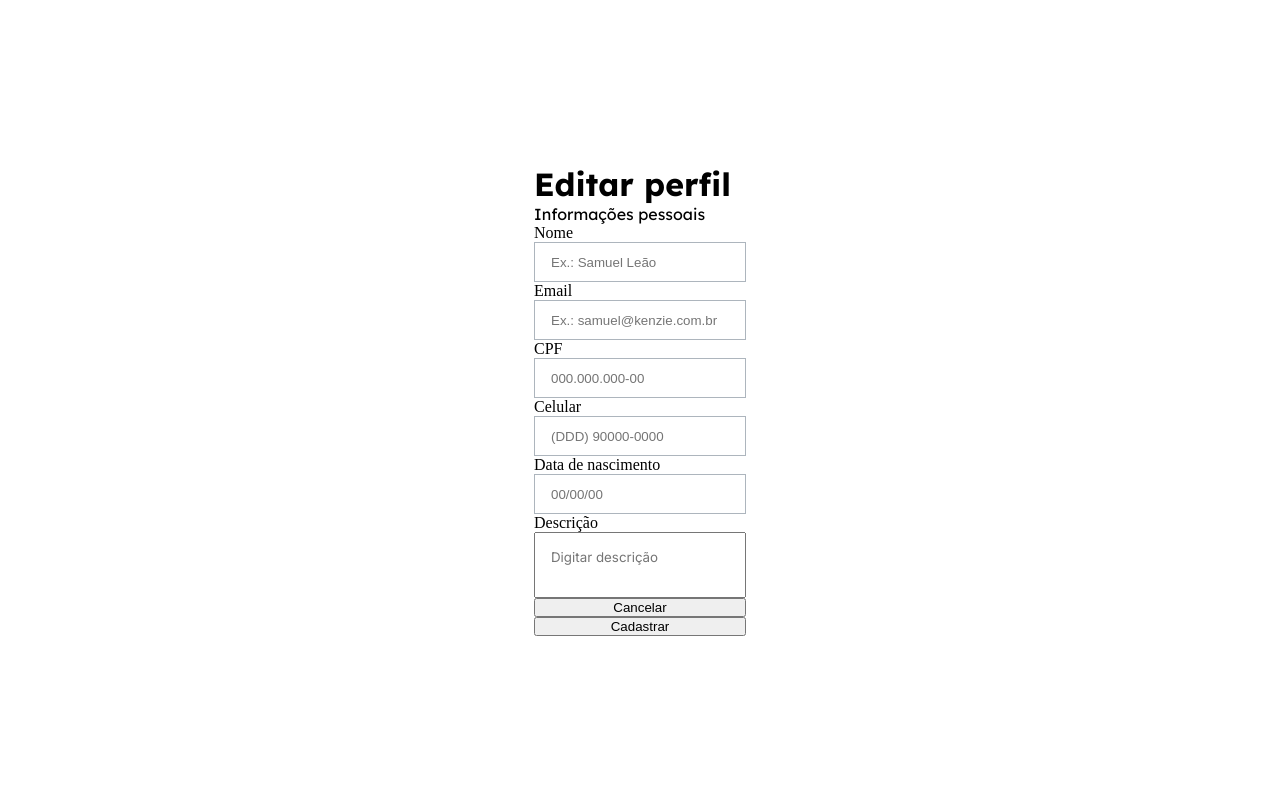
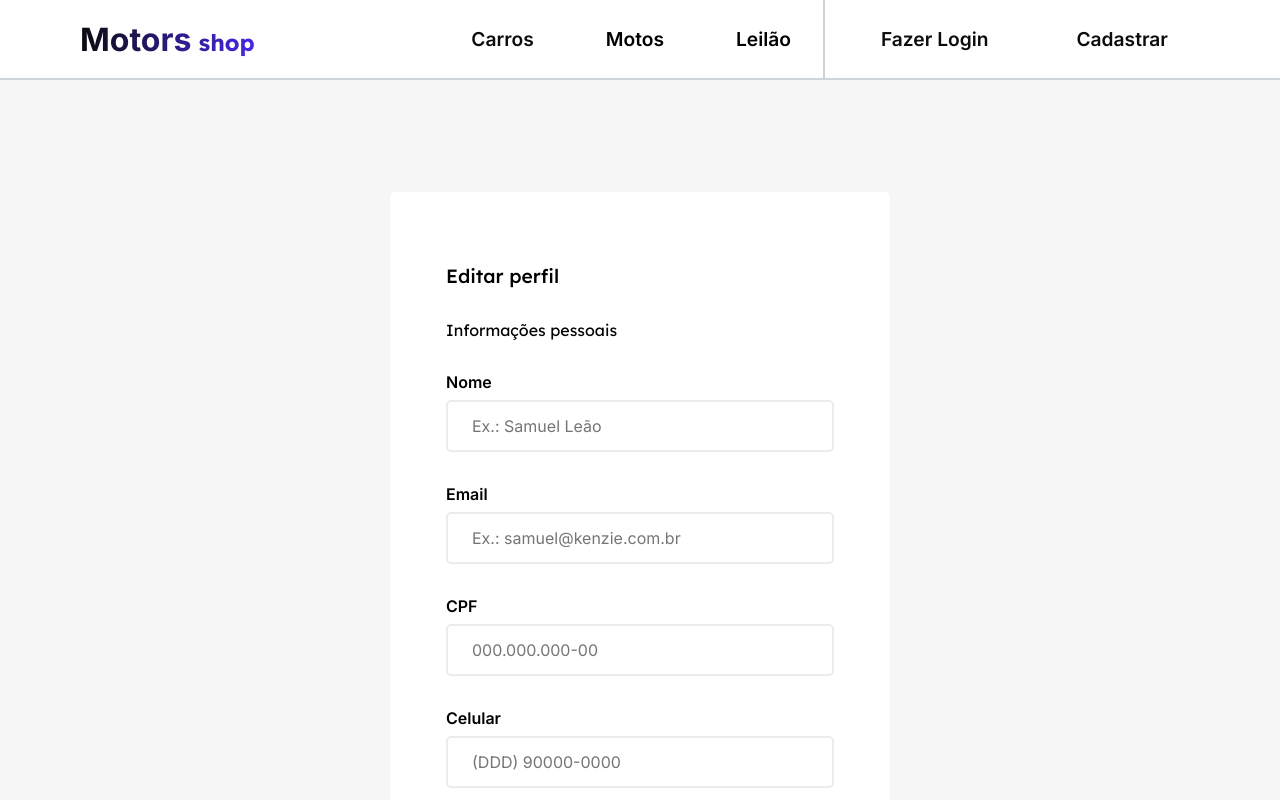
Before and after one commit to projeto-final-m6-kenzie/frontend-motorshop, a React (Create React App) app: page /update in a window 1280 px wide. Shown: the top 800 px of the page. Built offline with nearby package versions, Linux system fonts and the light colour scheme; no server answers.

Commit message:
feat: estilizações pagina Product

```diff
--- a/src/components/Buttons/style.ts
+++ b/src/components/Buttons/style.ts
@@ -11,12 +11,14 @@ interface IButtonProps {
   marginLeft?: string
   fontSize?: string
   borderLine?: string
+  padding?: string
 }
 
 export const Button = styled.button<IButtonProps>`
   display: flex;
   align-items: center;
   justify-content: center;
+  box-sizing: border-box;
 
   width: ${(props) => props.width};
   height: ${(props) => props.height};
@@ -26,7 +28,7 @@ export const Button = styled.button<IButtonProps>`
   font-size: ${(props) => props.fontSize};
   font-weight: 600;
 
-  padding: 30px;
+  padding: ${(props) => props.padding || '30px'};
 
   border-radius: 4px;
   border: ${(props) => props.borderLine || '1.5px'} solid ${(props) => props.borderColor};
@@ -36,6 +38,7 @@ export const Button = styled.button<IButtonProps>`
 
   a {
     color: var(--color-grey0);
+    text-decoration: none;
   }
   :hover {
     border: solid 2px var(--color-brand3);
--- a/src/components/Header/index.tsx
+++ b/src/components/Header/index.tsx
@@ -8,10 +8,12 @@ import { Button } from '../Buttons/style'
 import {
   ButtonsDiv,
   ButtonsRightDiv,
+  ButtonsLeftDiv,
   Container,
   H1,
   HeaderComponent,
   Container_info,
+  ContainerFixed,
 } from './styles'
 
 export const Header = () => {
@@ -27,19 +29,25 @@ export const Header = () => {
         </H1>
       </Link>
       <ButtonsDiv>
+        <ButtonsLeftDiv>
           <Button
             height='50%'
             backgroundColor='var(--color-whiteFixed)'
             borderColor='var(--color-whiteFixed)'
             fontSize='1.2rem'
+            borderLine='0.15rem'
+            marginLeft='0.5rem'
           >
-          Carros
+            <a href='#footer'>Carros</a>
+            {/* <Link to={`/profileUser`}>Carros</Link> */}
           </Button>
           <Button
             height='50%'
             backgroundColor='var(--color-whiteFixed)'
             borderColor='var(--color-whiteFixed)'
             fontSize='1.2rem'
+            borderLine='0.15rem'
+            marginLeft='0.5rem'
           >
             Motos
           </Button>
@@ -48,9 +56,12 @@ export const Header = () => {
             backgroundColor='var(--color-whiteFixed)'
             borderColor='var(--color-whiteFixed)'
             fontSize='1.2rem'
+            borderLine='0.15rem'
+            marginLeft='0.5rem'
           >
             Leilão
           </Button>
+        </ButtonsLeftDiv>
         <ButtonsRightDiv>
           {token ? (
             <Button
@@ -95,7 +106,7 @@ export const Header = () => {
 
 export const Header_info = (props: IHeaderInfo) => {
   return (
-    <Container>
+    <ContainerFixed>
       <Container_info>
         <h1>{props.title}</h1>
         <span>{props.subtitle}</span>
@@ -128,6 +139,6 @@ export const Header_info = (props: IHeaderInfo) => {
           )}
         </div>
       </Container_info>
-    </Container>
+    </ContainerFixed>
   )
 }
--- a/src/components/Header/styles.ts
+++ b/src/components/Header/styles.ts
@@ -14,6 +14,8 @@ export const HeaderComponent = styled.header<IHeaderComponentProps>`
   border-bottom: 2px solid #ced4da;
   padding: 0 5rem;
 
+  background-color: var(--color-whiteFixed);
+
   a {
     text-decoration: none;
   }
@@ -27,11 +29,18 @@ export const ButtonsDiv = styled.div`
   display: flex;
   align-items: center;
   height: 100%;
+  align-items: center;
 `
 
 export const ButtonsRightDiv = styled.div`
   display: flex;
   border-left: 2px solid #ced4da;
+  height: 100%;
+  align-items: center;
+`
+
+export const ButtonsLeftDiv = styled.div`
+  display: flex;
   height: 100%;
   align-items: center;
 `
@@ -67,6 +76,22 @@ export const Container = styled.div`
   height: 70vh;
 `
 
+export const ContainerFixed = styled.div`
+  position: relative;
+  right: 0;
+  left: 0;
+  z-index: 0;
+
+  display: flex;
+  justify-content: center;
+  align-items: center;
+
+  background-color: var(--color-brand1);
+
+  width: 100%;
+  height: 70vh;
+`
+
 export const Container_info = styled.div`
   display: flex;
   align-items: center;
--- a/src/contexts/AuthContext.tsx
+++ b/src/contexts/AuthContext.tsx
@@ -43,7 +43,7 @@ const AuthProvider = ({ children }: IUserProviderProps) => {
       api.defaults.headers.authorization = `Bearer ${token}`
       localStorage.setItem('@context-demo:userId', user.id)
       localStorage.setItem('@context-demo:token', token)
-      const toNavigate = location.state?.from?.pathname || 'product'
+      const toNavigate = location.state?.from?.pathname || 'profileUser'
       navigate(toNavigate, { replace: true })
     } catch (error) {
       console.error(error)
--- a/src/pages/Home/index.tsx
+++ b/src/pages/Home/index.tsx
@@ -1,8 +1,8 @@
+/* eslint-disable import-helpers/order-imports */
 import axios from 'axios'
 import { useEffect, useState } from 'react'
 import { Swiper, SwiperSlide } from 'swiper/react'
 
-import img_car from '../../assets/imgs/card_car1.png'
 import { Cards } from '../../components/Cards'
 import Carrossel from '../../components/Carrossel'
 import Footer from '../../components/Footer'
@@ -102,6 +102,7 @@ const Home = () => {
                 })}
             </Swiper>
           </Container>
+          <Footer />
         </HomeDiv>
       </ContainerMain>
     </HomeDiv>
--- a/src/pages/Login/index.tsx
+++ b/src/pages/Login/index.tsx
@@ -2,6 +2,7 @@
 import { yupResolver } from '@hookform/resolvers/yup'
 import { useContext } from 'react'
 import { useForm } from 'react-hook-form'
+import { Link } from 'react-router-dom'
 
 import { Button } from '../../components/Buttons/style'
 import Footer from '../../components/Footer'
@@ -40,13 +41,15 @@ const Login = () => {
         {errors?.password ? <p>{errors.password?.message}</p> : null}
 
         <div>
-          <button id='recuperate' onClick={() => console.log('recuperação de Senha')}>
+          <button type='button' id='recuperate' onClick={() => console.log('recuperação de Senha')}>
             Esqueci minha senha
           </button>
         </div>
         <Button type='submit'>Entrar</Button>
         <p className='info'> Ainda não possui conta?</p>
-        <Button className='cadastro'>Cadastrar</Button>
+        <Button className='cadastro'>
+          <Link to={'/Register'}>Cadastrar</Link>
+        </Button>
       </Form>
       <Footer />
     </Flex>
--- a/src/pages/ProfileViewUser/index.tsx
+++ b/src/pages/ProfileViewUser/index.tsx
@@ -5,29 +5,30 @@ import 'swiper/css'
 import 'swiper/css/pagination'
 import { Swiper, SwiperSlide } from 'swiper/react'
 
-import car from '../../assets/imgs/car1.png'
-import img_car from '../../assets/imgs/card_car1.png'
 import { Button } from '../../components/Buttons/style'
-import { Cards, Cards_carrossel_anunciante } from '../../components/Cards'
+import { Cards } from '../../components/Cards'
 import Carrossel from '../../components/Carrossel'
-import { Container_carrossel } from '../../components/Carrossel/style'
-import { Header, Header_info } from '../../components/Header'
+import Footer from '../../components/Footer'
+import { Header } from '../../components/Header'
 import { CriarAnuncio } from '../../components/Modals'
 import { RouterContext } from '../../contexts/RouterContext'
 import { ICarrosselInfo, IContext } from '../../interfaces'
-import { Titulo, Container } from '../Home/styles'
+import { Titulo } from '../Home/styles'
 import UpdateUserForm from '../UpdateProfile'
-import { Anunciante, Container_all, Container_Cards } from './style'
+import { Container, Anunciante, ContainerMain, HomeDiv, BoxZ, Container_all, BoxGap } from './style'
 
 const ProfileViewUser = () => {
   const { openModal, vehicles } = useContext<IContext>(RouterContext)
   const navigate = useNavigate()
 
   return (
-    <Container_all>
-      <CriarAnuncio />
+    <HomeDiv>
+      <ContainerMain>
+        <HomeDiv>
+          <CriarAnuncio /> {/* modal */}
           <Header />
-      <Container>
+          <BoxZ>
+            <BoxGap>
               <Anunciante>
                 <div className='perfil'>
                   <div className='icon'>
@@ -36,10 +37,18 @@ const ProfileViewUser = () => {
                   <h2 className='name'>Samuel Leandro</h2>
                 </div>
                 <p>
-            Lorem Ipsum is simply dummy text of the printing and typesetting industry. Lorem Ipsum
-            has been the industrys standard dummy text ever since the 1500s
+                  Lorem Ipsum is simply dummy text of the printing and typesetting industry. Lorem
+                  Ipsum has been the industrys standard dummy text ever since the 1500s
                 </p>
-          <Button onClick={openModal} backgroundColor='white' color='#4529E6' borderColor='#4529E6'>
+                <div className='rows'>
+                  <Button
+                    onClick={openModal}
+                    backgroundColor='white'
+                    color='#4529E6'
+                    borderColor='#4529E6'
+                    padding='4vh'
+                    fontSize='1rem'
+                  >
                     Criar Anuncio
                   </Button>
                   <Button
@@ -47,47 +56,18 @@ const ProfileViewUser = () => {
                     backgroundColor='white'
                     color='#4529E6'
                     borderColor='#4529E6'
+                    fontSize='1rem'
+                    padding='4vh'
                   >
                     Editar perfil
                   </Button>
+                </div>
               </Anunciante>
-      </Container>
-      <div className='container_anuncios'>
+            </BoxGap>
+          </BoxZ>
           <Titulo>Leilão</Titulo>
-        <Container_carrossel>
-          <Cards_carrossel_anunciante
-            img={car}
-            description='Mercedes Benz A 200'
-            title='Lorem Ipsum is simply dummy text of the printing'
-          />
-          <Cards_carrossel_anunciante
-            img={car}
-            description='Mercedes Benz A 200'
-            title='Lorem Ipsum is simply dummy text of the printing'
-          />
-          <Cards_carrossel_anunciante
-            img={car}
-            description='Mercedes Benz A 200'
-            title='Lorem Ipsum is simply dummy text of the printing'
-          />
-          <Cards_carrossel_anunciante
-            img={car}
-            description='Mercedes Benz A 200'
-            title='Lorem Ipsum is simply dummy text of the printing'
-          />
-          <Cards_carrossel_anunciante
-            img={car}
-            description='Mercedes Benz A 200'
-            title='Lorem Ipsum is simply dummy text of the printing'
-          />
-          <Cards_carrossel_anunciante
-            img={car}
-            description='Mercedes Benz A 200'
-            title='Lorem Ipsum is simply dummy text of the printing'
-          />
-        </Container_carrossel>
+          <Carrossel />
           <Titulo>Carros</Titulo>
-        <Container>
           <Swiper
             slidesPerView={4}
             spaceBetween={30}
@@ -118,7 +98,6 @@ const ProfileViewUser = () => {
                 }
               })}
           </Swiper>
-        </Container>
           <Titulo>Motos</Titulo>
           <Container>
             <Swiper
@@ -151,8 +130,10 @@ const ProfileViewUser = () => {
                 })}
             </Swiper>
           </Container>
-      </div>
-    </Container_all>
+          <Footer />
+        </HomeDiv>
+      </ContainerMain>
+    </HomeDiv>
   )
 }
 
--- a/src/pages/ProfileViewUser/style.ts
+++ b/src/pages/ProfileViewUser/style.ts
@@ -1,22 +1,19 @@
 import styled from 'styled-components'
 
 export const Container = styled.div`
+  background-color: var(--color-grey8);
   display: flex;
-  height: 20rem;
-  flex-direction: column;
-  background-color: var(--color-brand1);
+  overflow-y: hidden;
+  width: 98vw;
+  gap: 1rem;
+  padding: 5% 5% 2%;
+  position: relative;
+  z-index: 1;
 `
 export const Container_all = styled.div`
   display: flex;
   flex-direction: column;
-
-  .container_anuncios {
-    display: flex;
-    flex-direction: column;
-    padding-top: 15rem;
-  }
 `
-
 export const Container_Cards = styled.div`
   display: flex;
   width: 98vw;
@@ -27,12 +24,19 @@ export const Anunciante = styled.div`
   display: flex;
   flex-direction: column;
   align-items: flex-start;
-  position: absolute;
-  background: white;
-  padding: 5rem;
-  margin: 5rem;
+
+  height: max-content;
+  max-width: 1400px;
+
+  position: relative;
+  z-index: 1;
+  top: 5.5rem;
+
+  background: var(--color-whiteFixed);
   gap: 2rem;
-  border-radius: 4px;
+  padding: 2rem;
+  border-radius: 5px;
+  border: solid 2px var(--color-grey8);
 
   .perfil {
     display: flex;
@@ -43,12 +47,60 @@ export const Anunciante = styled.div`
     .icon {
       display: flex;
       justify-content: center;
-      color: var(--color-brand4);
+      color: var(--color-whiteFixed);
       background: var(--color-brand1);
-      width: 6rem;
-      height: 6rem;
+      font-size: 300%;
+      width: 13vh;
+      height: 13vh;
       align-items: center;
       border-radius: 50%;
     }
   }
+  .rows {
+    width: 100%;
+    gap: 2rem;
+    display: flex;
+    flex-direction: row;
+  }
+  button {
+    height: 7vh;
+  }
 `
+
+export const BoxGap = styled.div`
+  display: flex;
+  justify-content: center;
+  align-items: center;
+  width: 100%;
+  padding: 2rem;
+`
+
+export const HomeDiv = styled.div`
+  width: 100vw;
+`
+export const Titulo = styled.h3`
+  font-size: 1.8rem;
+  font-family: 'Lexend', sans-serif;
+  padding: 6% 3% 0;
+`
+export const ContainerMain = styled.div`
+  display: flex;
+  align-items: center;
+  background-color: var(--color-grey8);
+`
+export const Container_header = styled.div`
+  display: flex;
+  height: 30rem;
+`
+
+export const BoxZ = styled.div`
+  position: relative;
+  z-index: 0;
+
+  background-color: var(--color-brand1);
+
+  width: 100%;
+  height: 35vh;
+
+  margin-bottom: 10rem;
+`
--- a/src/pages/Register/styles.ts
+++ b/src/pages/Register/styles.ts
@@ -8,6 +8,7 @@ export const Flex = styled.div`
   width: 100vw;
   gap: 2rem;
   background-color: var(--color-grey9);
+
   Header {
     background-color: var(--color-whiteFixed);
   }
@@ -23,6 +24,7 @@ export const Form = styled.form`
   border: none;
   border-radius: 5px;
   font-family: 'Inter', sans-serif;
+
   input,
   textarea {
     border: solid 2px var(--color-grey7);
@@ -49,6 +51,7 @@ export const Form = styled.form`
     height: 90px;
     margin-bottom: 0;
   }
+
   p,
   span {
     margin: 1.8rem 0;
@@ -101,6 +104,7 @@ export const Form = styled.form`
   .radio label span {
     z-index: 1;
   }
+
   .radio label input[type='radio'] {
     all: unset;
     display: flex;
@@ -112,10 +116,12 @@ export const Form = styled.form`
     top: 0;
     left: 0;
   }
+
   .radio label input[type='radio']:checked {
     background-color: var(--color-brand1);
     border-radius: 8px;
   }
+
   .radio label input[type='radio']:checked + span {
     color: #ffffff;
   }
--- a/src/pages/UpdateProfile/index.tsx
+++ b/src/pages/UpdateProfile/index.tsx
@@ -4,10 +4,12 @@ import { useForm } from 'react-hook-form'
 import { useNavigate } from 'react-router-dom'
 import * as yup from 'yup'
 
+import Footer from '../../components/Footer'
+import { Header } from '../../components/Header'
 import { AuthContext } from '../../contexts/AuthContext'
 import { IUser } from '../../interfaces'
 import api from '../../services/api'
-import Form from './styles'
+import { Form, Flex } from './styles'
 
 const schema = yup.object().shape({
   name: yup.string(),
@@ -37,7 +39,8 @@ const UpdateUserForm = () => {
   }
 
   return (
-    <>
+    <Flex>
+      <Header />
       <Form onSubmit={handleSubmit(updateUser)}>
         <h1>Editar perfil</h1>
         <p>Informações pessoais</p>
@@ -60,10 +63,15 @@ const UpdateUserForm = () => {
         <label htmlFor='description'>Descrição</label>
         <textarea placeholder='Digitar descrição' {...register('description')}></textarea>
 
-        <button type='submit'>Cancelar</button>
-        <button type='submit'>Cadastrar</button>
+        <div className='input-options-2'>
+          <button id='cancelar' type='submit'>
+            Cancelar
+          </button>
+          <button type='submit'>Salvar alterações</button>
+        </div>
       </Form>
-    </>
+      <Footer />
+    </Flex>
   )
 }
 
--- a/src/pages/UpdateProfile/styles.ts
+++ b/src/pages/UpdateProfile/styles.ts
@@ -1,73 +1,97 @@
 import styled from 'styled-components'
 
-const Form = styled.form`
+export const Flex = styled.div`
   display: flex;
-  flex-direction: column;
-  max-width: 300px;
-  margin: auto;
-  input {
-    height: 2.5rem;
-    border: 1px solid #adb5bd;
-    padding: 1rem;
-  }
-
-  .input-option356 {
-    list-style: none;
-    margin: 0;
-    padding: 0;
-  }
-
-  .input-option356:after {
-    content: '';
-    clear: both;
-  }
-
-  .radio {
-    border: 1px solid #ccc;
-    box-sizing: border-box;
-    float: left;
-    height: 2.8rem;
-    border-radius: 8px;
-    position: relative;
-    width: 10rem;
-  }
-
-  .radio + .radio {
-    margin-left: 25px;
-  }
-
-  .radio label {
-    background: #fff no-repeat center center;
-    cursor: pointer;
-    display: flex;
-    justify-content: center;
-    align-items: center;
-    position: absolute;
-    width: 100%;
-    height: 100%;
-    white-space: nowrap;
-  }
-
-  .radio label span {
-    z-index: 1;
-  }
-  .radio label input[type='radio'] {
-    all: unset;
-    display: flex;
-    align-items: center;
-    justify-content: center;
-    position: absolute;
-    width: 100%;
-    height: 100%;
-    top: 0;
-    left: 0;
-  }
-  .radio label input[type='radio']:checked {
-    background-color: var(--color-brand1);
-  }
-  .radio label input[type='radio']:checked + span {
-    color: #ffffff;
+  flex-wrap: wrap;
+  align-content: center;
+  justify-content: center;
+  width: 100vw;
+  gap: 2rem;
+  background-color: var(--color-grey9);
+  Header {
+    background-color: var(--color-whiteFixed);
   }
 `
 
-export default Form
+export const Form = styled.form`
+  display: flex;
+  flex-direction: column;
+  width: 500px;
+  background-color: var(--color-whiteFixed);
+  padding: 3.5rem;
+  margin: 5rem 0;
+  border: none;
+  border-radius: 5px;
+  font-family: 'Inter', sans-serif;
+
+  input,
+  textarea {
+    border: solid 2px var(--color-grey7);
+    border-radius: 5px;
+    height: 2.8rem;
+    padding: 1.5rem;
+    margin: 0.5rem 0 1.5rem;
+    font-family: 'Inter', sans-serif;
+    font-size: 1rem;
+  }
+
+  textarea {
+    height: 90px;
+    margin-bottom: 30px;
+  }
+
+  .input-options-2 {
+    display: flex;
+    justify-content: flex-end;
+    width: 100%;
+    height: max-content;
+  }
+
+  button {
+    height: 50px;
+    margin: 1rem;
+    background: var(--color-brand1);
+    color: var(--color-whiteFixed);
+    font-family: 'Inter', sans-serif;
+    padding: 1rem 1.5rem;
+    font-size: 1rem;
+    font-weight: 500;
+    border: none;
+    border-radius: 5px;
+  }
+  #cancelar {
+    background-color: var(--color-grey5);
+    color: var(--color-grey0);
+    font-weight: 600;
+  }
+
+  h1 {
+    font-size: 1.2rem;
+    margin: 1rem 0;
+    font-weight: 500;
+  }
+
+  div {
+    text-align: right;
+    height: 30px;
+  }
+
+  p {
+    text-align: left;
+    margin: 1rem 0 2rem;
+  }
+
+  input {
+    border: solid 2px var(--color-grey7);
+    border-radius: 5px;
+    height: 2.8rem;
+    padding: 1.5rem;
+    margin: 0.5rem 0 2rem;
+    font-family: 'Inter', sans-serif;
+    font-size: 1rem;
+  }
+
+  label {
+    font-weight: 600;
+  }
+`
```
Lines whose indentation alone changed are shown as unchanged.
